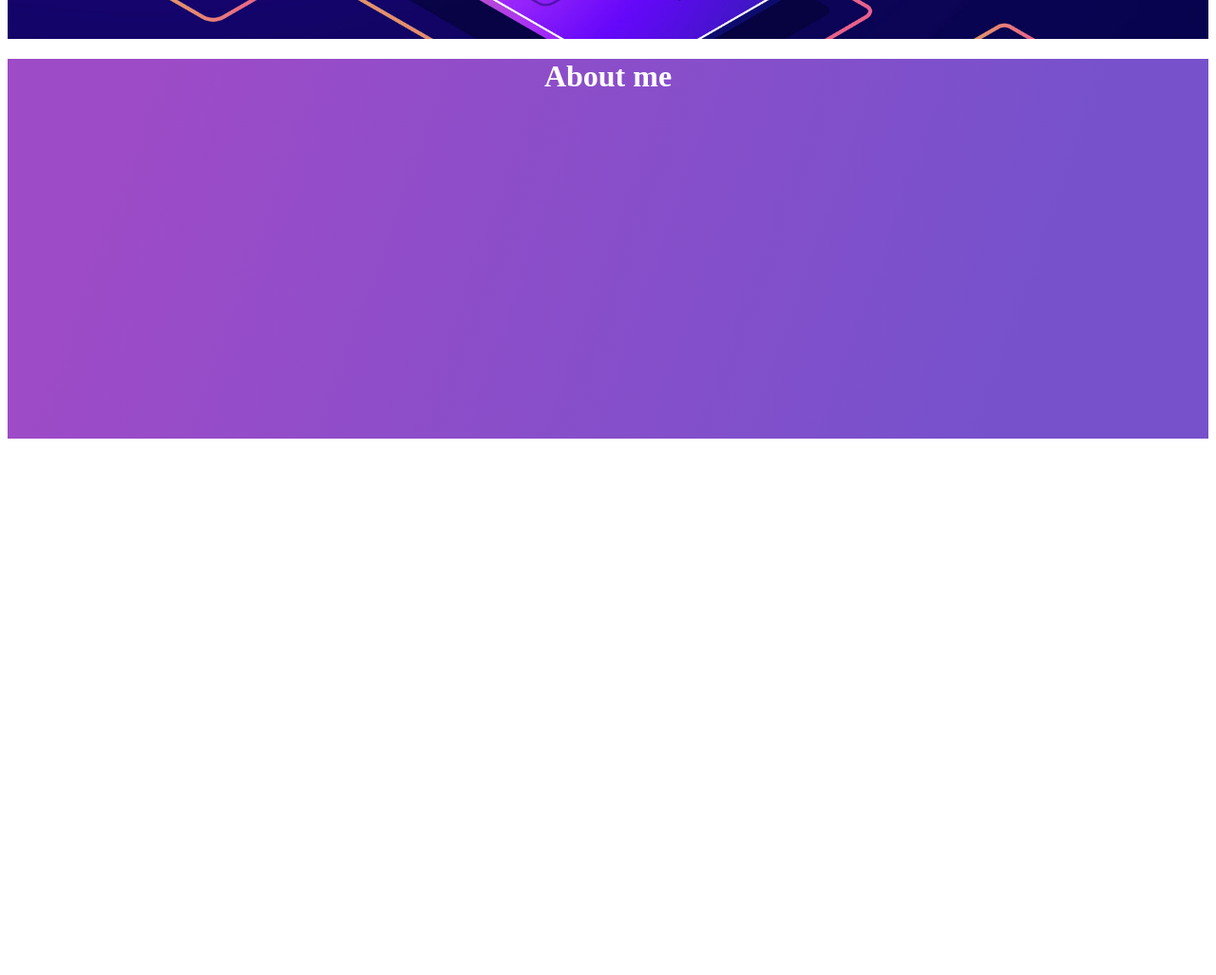
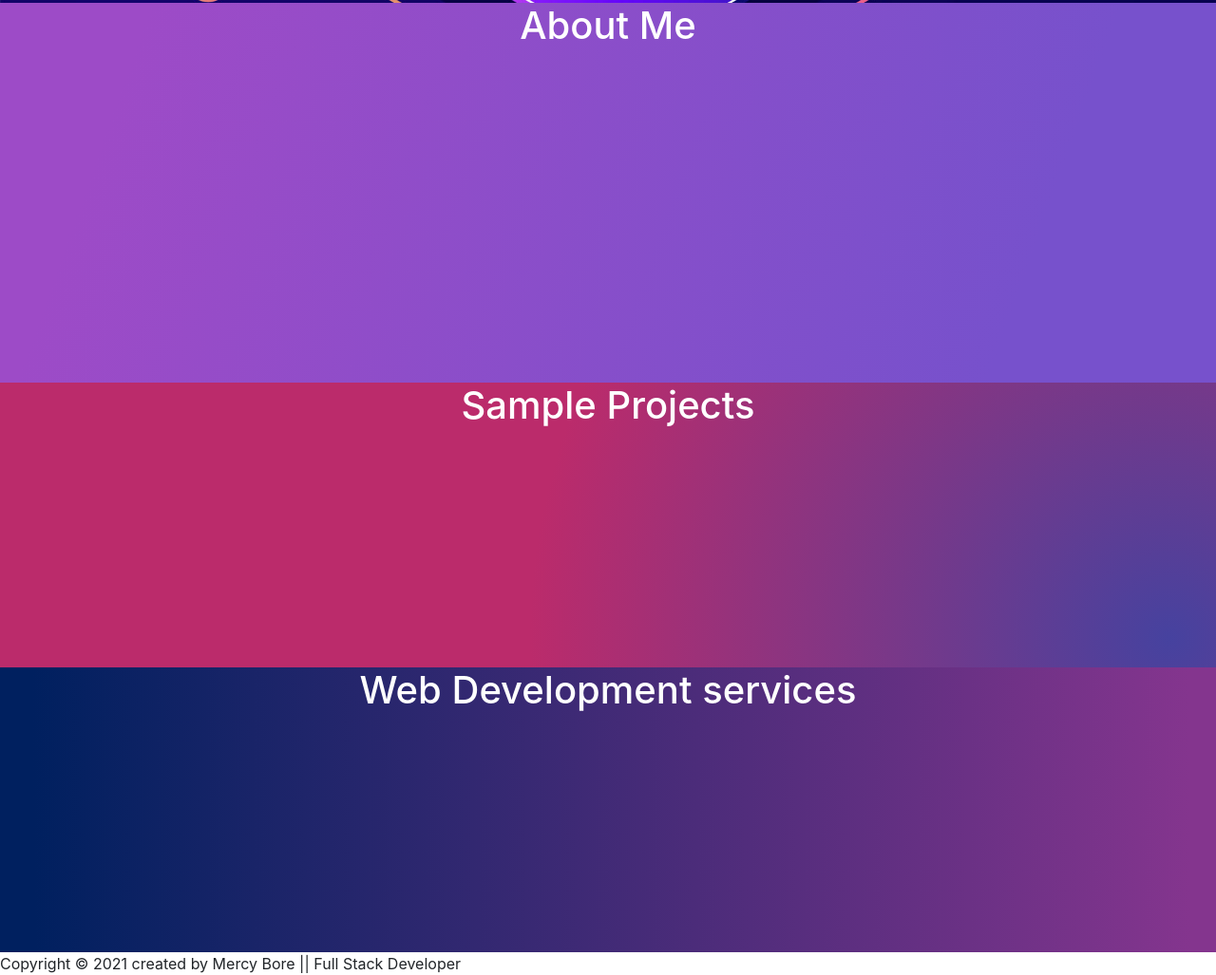
Before and after one commit to macc254/My_Portfolio, a plain HTML site: page index.html in a window 1280 px wide. Shown: the part 397-1424 px from the top of the page at 95% size. Before the commit the page ends 867 px from the top, so only its background shows below. Drawn offline with nearby package versions, Linux system fonts and the light colour scheme; files that its build step writes are made by us from their sources.

Commit message:
, style the different background sections, add footer section

```diff
--- a/index.css
+++ b/index.css
@@ -2,7 +2,7 @@
         background-image: url("images/6.jpg");
         background-position: center;
         background-size: cover;
-        height: 430px;
+        height: 400px;
         color: white;
     }
 
@@ -36,3 +36,17 @@
         color: white;
         text-align: center;
     }
+
+    .projects {
+        color: white;
+        height: 300px;
+        text-align: center;
+        background: radial-gradient(732px at 96.2% 89.9%, rgb(70, 66, 159) 0%, rgb(187, 43, 107) 92%);
+    }
+
+    .services {
+        color: white;
+        height: 300px;
+        text-align: center;
+        background: linear-gradient(89.7deg, rgb(0, 32, 95) 2.8%, rgb(132, 53, 142) 97.8%);
+    }
--- a/index.html
+++ b/index.html
@@ -4,7 +4,9 @@
 <head>
     <meta charset="utf-8">
     <title>My Portfolio Landing Page</title>
+    <link rel="stylesheet" href="https://stackpath.bootstrapcdn.com/bootstrap/4.3.1/css/bootstrap.min.css" integrity="sha384-ggOyR0iXCbMQv3Xipma34MD+dH/1fQ784/j6cY/iJTQUOhcWr7x9JvoRxT2MZw1T" crossorigin="anonymous">
     <link href='https://fonts.googleapis.com/css?family=Poppins' rel='stylesheet'>
+    <link href="css/bootstrap.css" rel="stylesheet" type="text/css" media="all">
     <link rel="stylesheet" href="index.css">
 </head>
 
@@ -25,12 +27,18 @@
         </div>
     </div>
     <div class="about">
-        <h1>About me</h1>
+        <h1>About Me</h1>
 
     </div>
     <div class="projects">
+        <h1>Sample Projects</h1>
     </div>
-    <div class="services"></div>
+    <div class="services">
+        <h1>Web Development services</h1>
+    </div>
+    <footer>
+        Copyright &copy 2021 created by Mercy Bore || Full Stack Developer
+    </footer>
 </body>
 
 </html>
```
